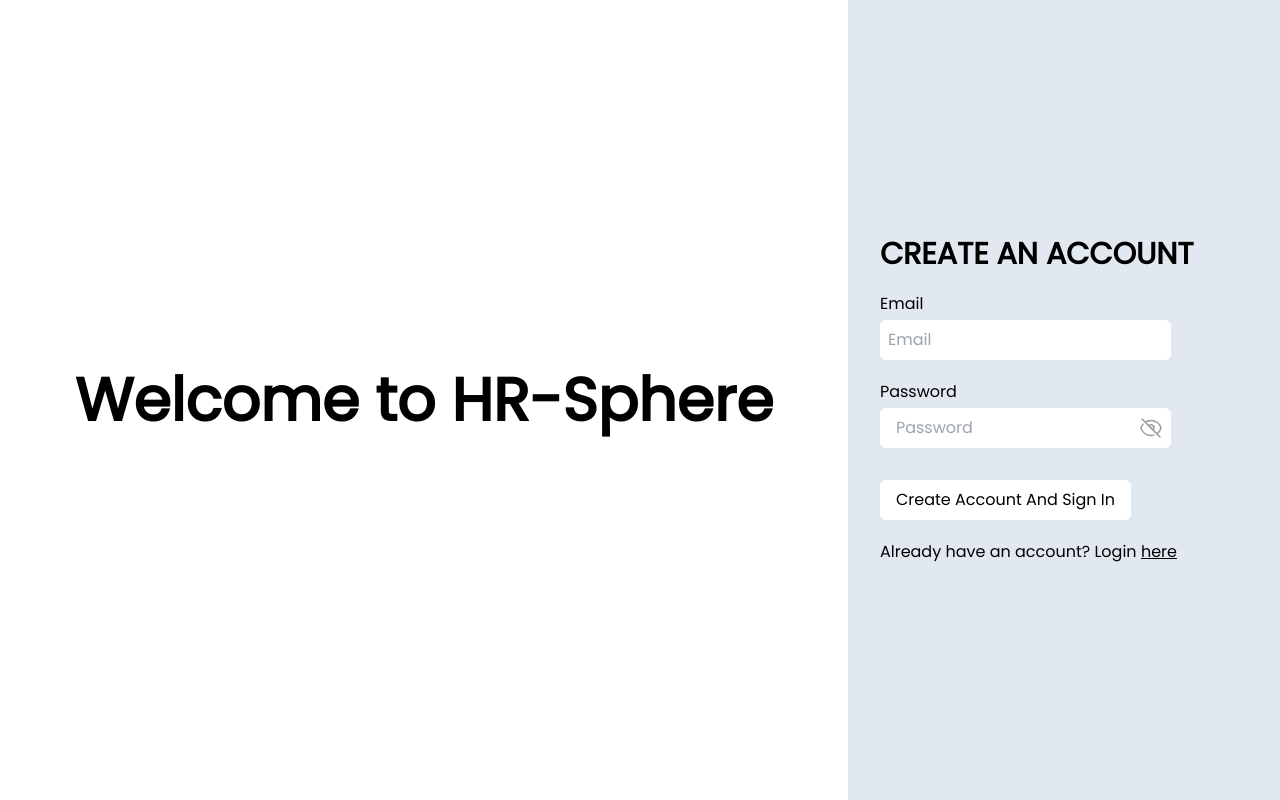
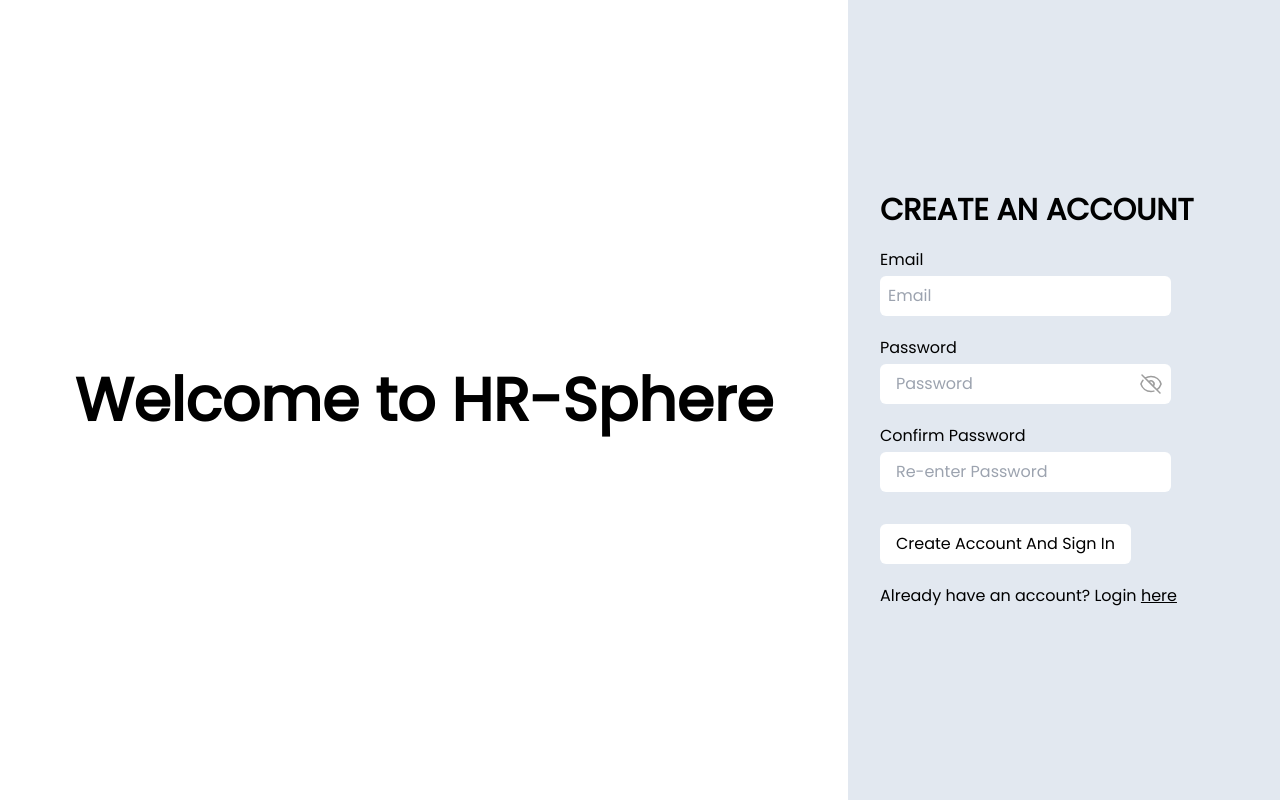
Before and after one commit to oseji/HR-Sphere, a React (Vite) app: page / in a window 1280 px wide. Both pictures are taken after a click on the element "here". Built offline with nearby package versions, Linux system fonts and the light colour scheme.

Commit message:
added functionality to confirm password on create account form in login page

```diff
--- a/src/dashboard/App.tsx
+++ b/src/dashboard/App.tsx
@@ -65,6 +65,7 @@ function App() {
 
   const [loginEmail, setLoginEmail] = useState<string>("");
   const [loginPassword, setLoginPassword] = useState<string>("");
+  const [confirmPassword, setConfirmPassword] = useState<string>("");
   const [errorMessage, setErrorMessage] = useState<string>("");
   const errorMessageRef = [
     useRef<HTMLParagraphElement>(null),
@@ -91,13 +92,17 @@ function App() {
 
   const createAccount = async () => {
     try {
-      await createUserWithEmailAndPassword(auth, userEmail, userPassword);
+      if (userPassword === confirmPassword) {
+        await createUserWithEmailAndPassword(auth, userEmail, userPassword);
 
-      setIsLoggedIn(true);
-      setUserEmail("");
-      setUserPassword("");
+        setIsLoggedIn(true);
+        setUserEmail("");
+        setUserPassword("");
 
-      errorMessageRef[0].current?.classList.add("hidden");
+        errorMessageRef[0].current?.classList.add("hidden");
+      } else {
+        throw new Error("Password does not match");
+      }
     } catch (err: any) {
       setIsLoggedIn(false);
       setErrorMessage(errorMessageCleanUp(err.message));
@@ -198,6 +203,8 @@ function App() {
             setLoginEmail={setLoginEmail}
             loginPassword={loginPassword}
             setLoginPassword={setLoginPassword}
+            confirmPassword={confirmPassword}
+            setConfirmPassword={setConfirmPassword}
             signIn={signIn}
             createAccount={createAccount}
             errorMessage={errorMessage}
--- a/src/dashboard/LoginPage.tsx
+++ b/src/dashboard/LoginPage.tsx
@@ -15,6 +15,9 @@ type setUserEmail = (text: string) => void;
 type setUserPassword = (text: string) => void;
 type setLoginPassword = (text: string) => void;
 type setLoginEmail = (text: string) => void;
+
+type confirmPassword = string;
+type setConfirmPassword = (text: string) => void;
 
 type createAccount = () => Promise<void>;
 type signIn = () => Promise<void>;
@@ -34,6 +37,8 @@ type loginPageProps = {
   loginPassword: loginPassword;
   setLoginEmail: setLoginEmail;
   setLoginPassword: setLoginPassword;
+  confirmPassword: confirmPassword;
+  setConfirmPassword: setConfirmPassword;
 
   createAccount: createAccount;
   signIn: signIn;
@@ -44,7 +49,10 @@ type loginPageProps = {
 };
 
 const LoginPage = (props: loginPageProps) => {
-  const passwordRef = useRef<HTMLInputElement>(null);
+  const passwordRef = [
+    useRef<HTMLInputElement>(null),
+    useRef<HTMLInputElement>(null),
+  ];
 
   const [passwordVisible, setPasswordVisible] = useState<boolean>(false);
   const [loginHereClicked, setLoginHereClicked] = useState<boolean>(false);
@@ -86,7 +94,7 @@ const LoginPage = (props: loginPageProps) => {
                 type="password"
                 placeholder="Password"
                 value={props.userPassword}
-                ref={passwordRef}
+                ref={passwordRef[0]}
                 onChange={(e) => {
                   props.setUserPassword(e.target.value);
                 }}
@@ -100,13 +108,46 @@ const LoginPage = (props: loginPageProps) => {
                 onClick={() => {
                   setPasswordVisible(!passwordVisible);
                   const passwordType =
-                    passwordRef.current?.getAttribute("type") === "password"
+                    passwordRef[0].current?.getAttribute("type") === "password"
                       ? "text"
                       : "password";
 
-                  passwordRef.current?.setAttribute("type", passwordType);
+                  passwordRef[0].current?.setAttribute("type", passwordType);
                 }}
               />
+            </div>
+          </div>
+
+          <div className="loginFieldGrp">
+            <label htmlFor="registerPassword">Confirm Password</label>
+            <div className="passwordBox">
+              <input
+                id="registerPassword"
+                className="loginInput"
+                type="password"
+                placeholder="Re-enter Password"
+                value={props.confirmPassword}
+                ref={passwordRef[1]}
+                onChange={(e) => {
+                  props.setConfirmPassword(e.target.value);
+                }}
+                required
+              />
+
+              {/* <img
+                className="h-6 cursor-pointer"
+                src={!passwordVisible ? closedEye : openedEye}
+                alt="eye icon"
+                onClick={() => {
+                  setPasswordVisible(!passwordVisible);
+                  const passwordType =
+                    passwordRef[1].current?.getAttribute("type") === "password"
+                      ? "text"
+                      : "password";
+
+                  passwordRef[1].current?.setAttribute("type", passwordType);
+                }}
+              /> */}
             </div>
           </div>
 
@@ -173,7 +214,7 @@ const LoginPage = (props: loginPageProps) => {
                 type="password"
                 placeholder="Password"
                 value={props.loginPassword}
-                ref={passwordRef}
+                ref={passwordRef[0]}
                 onChange={(e) => {
                   props.setLoginPassword(e.target.value);
                 }}
@@ -187,11 +228,11 @@ const LoginPage = (props: loginPageProps) => {
                 onClick={() => {
                   setPasswordVisible(!passwordVisible);
                   const passwordType =
-                    passwordRef.current?.getAttribute("type") === "password"
+                    passwordRef[0].current?.getAttribute("type") === "password"
                       ? "text"
                       : "password";
 
-                  passwordRef.current?.setAttribute("type", passwordType);
+                  passwordRef[0].current?.setAttribute("type", passwordType);
                 }}
               />
             </div>
```
